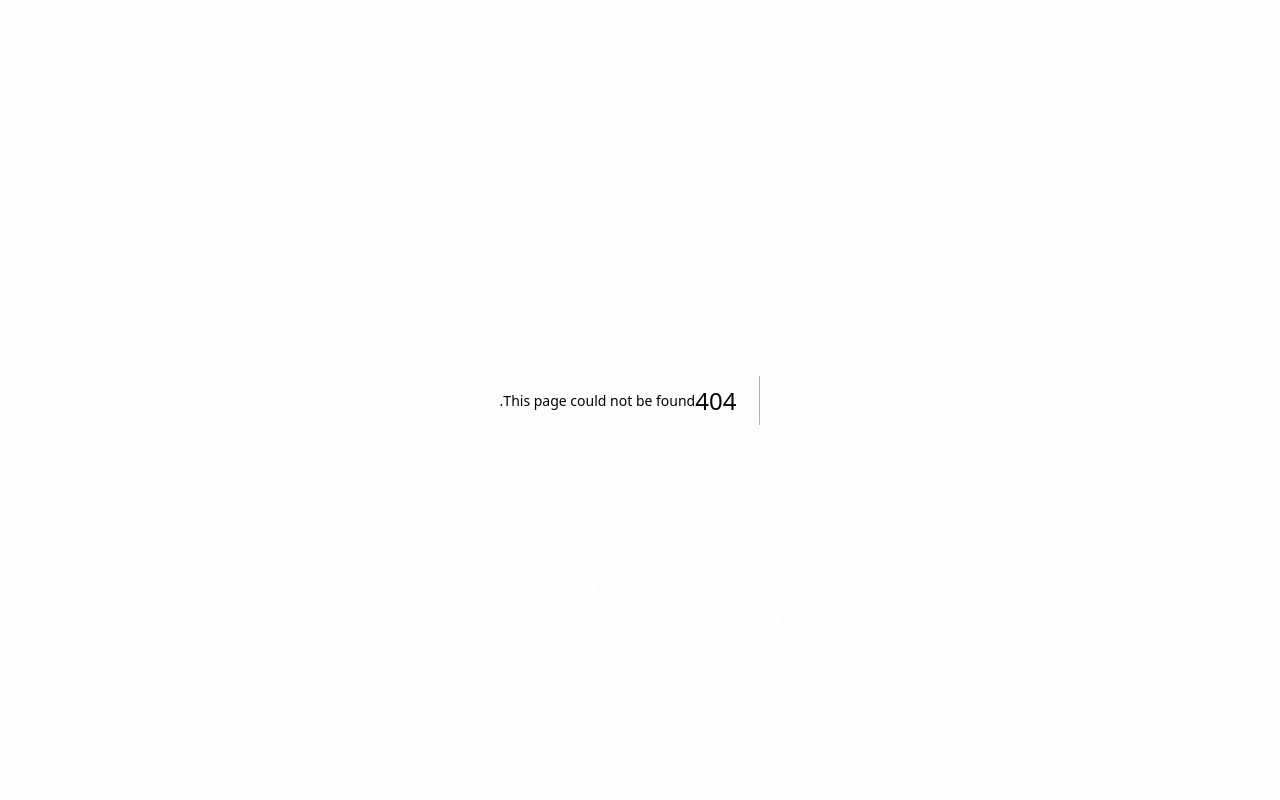
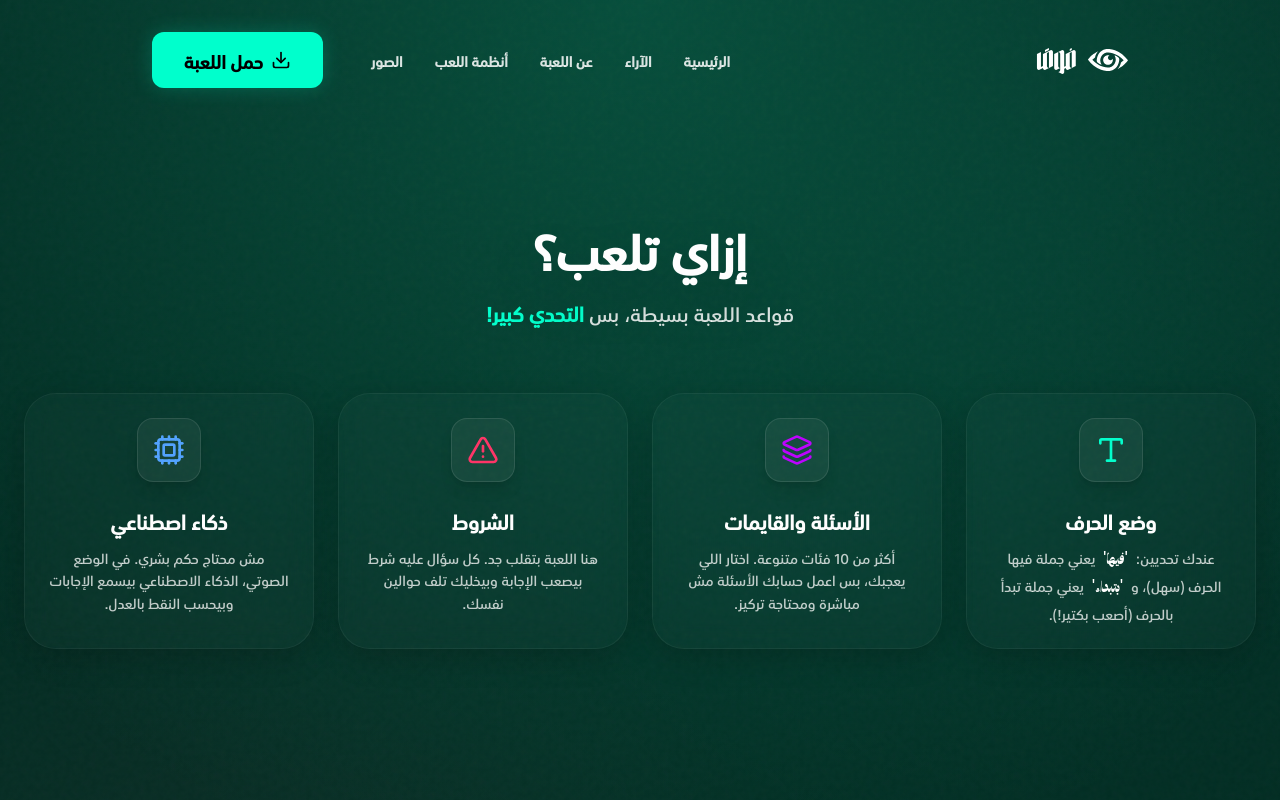
Before and after one commit to graphiczoones-stack/FOQ, a Next.js app: page /about in a window 1280 px wide. Before the commit this address had no page. Shown: the top 800 px of the page. Built offline with nearby package versions, Linux system fonts and the light colour scheme.

Commit message:
Restore: About page in public layout

```diff
--- /dev/null
+++ b/src/app/(public)/about/page.tsx
@@ -0,0 +1,9 @@
+import { Features } from "@/components/home/Features";
+
+export default function AboutPage() {
+    return (
+        <main className="min-h-screen pt-32">
+            <Features />
+        </main>
+    );
+}
```
